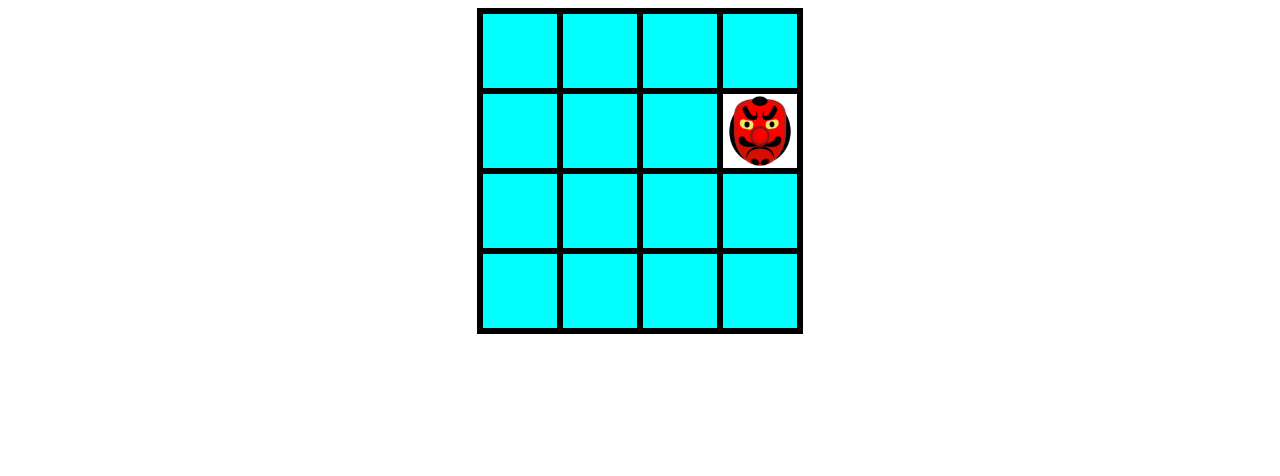
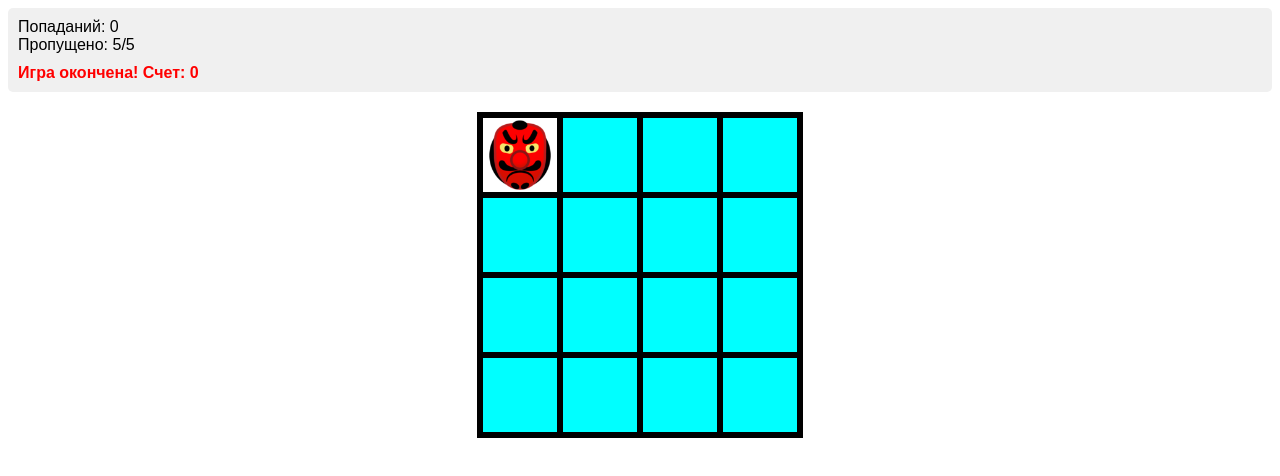
Before and after one commit to SBoyarkin/ahj-dom, a website built with webpack: page src/index.html in a window 1280 px wide. Built offline with nearby package versions, Linux system fonts and the light colour scheme.

Commit message:
Обновлен код, добавлен новый класс для счетчика

```diff
--- a/src/css/style.css
+++ b/src/css/style.css
@@ -30,3 +30,17 @@
   background-image: url("/src/img/img.png");
   background-size: cover;
 }
+
+.game-counter {
+  padding: 10px;
+  margin-bottom: 20px;
+  background: #f0f0f0;
+  border-radius: 5px;
+  font-family: Arial, sans-serif;
+}
+
+.game-over {
+  color: red;
+  font-weight: bold;
+  margin-top: 10px;
+}
--- a/src/js/app.js
+++ b/src/js/app.js
@@ -13,7 +13,7 @@ class Item {
 
   createActiveItem() {
     const items = document.querySelectorAll(".items");
-    if (items.length === 0) return;
+    if (items.length === 0) return false;
 
     let newPosition;
     do {
@@ -21,12 +21,17 @@ class Item {
     } while (newPosition === this.lastActiveIndex && items.length > 1);
 
     const active = document.querySelector(".active-item");
+    let wasMissed = false;
+
     if (active) {
       active.classList.remove("active-item");
+      wasMissed = true;
     }
 
     items[newPosition].classList.add("active-item");
     this.lastActiveIndex = newPosition;
+
+    return wasMissed;
   }
 
   _getRandomNumber(min, max) {
@@ -34,25 +39,79 @@ class Item {
   }
 }
 
+class GameCounter {
+  constructor(maxMisses = 5) {
+    this.hits = 0;
+    this.misses = 0;
+    this.maxMisses = maxMisses;
+    this.gameActive = true;
+    this.createCounterUI();
+  }
+
+  createCounterUI() {
+    this.counterElement = document.createElement("div");
+    this.counterElement.className = "game-counter";
+    this.counterElement.innerHTML = `
+      <div>Попаданий: <span class="hits">0</span></div>
+      <div>Пропущено: <span class="misses">0</span>/${this.maxMisses}</div>
+    `;
+    document.body.insertBefore(this.counterElement, document.body.firstChild);
+  }
+
+  incrementHit() {
+    if (!this.gameActive) return;
+    this.hits++;
+    this.misses = 0;
+    this.updateUI();
+  }
+
+  incrementMiss() {
+    if (!this.gameActive) return;
+    this.misses++;
+    this.updateUI();
+
+    if (this.misses >= this.maxMisses) {
+      this.endGame();
+    }
+  }
+
+  updateUI() {
+    this.counterElement.querySelector(".hits").textContent = this.hits;
+    this.counterElement.querySelector(".misses").textContent = this.misses;
+  }
+
+  endGame() {
+    this.gameActive = false;
+    const gameOverMsg = document.createElement("div");
+    gameOverMsg.className = "game-over";
+    gameOverMsg.textContent = `Игра окончена! Счет: ${this.hits}`;
+    this.counterElement.appendChild(gameOverMsg);
+  }
+}
+
 const mb = document.querySelector(".board");
-mb.addEventListener("click", (event) => {
-  if (event.target.classList.contains("active-item")) {
-    event.target.classList.remove("active-item");
-  }
-});
 const item = new Item(mb);
+const counter = new GameCounter();
 
 while (mb.children.length < 16) {
   item.createItem();
 }
 
-class Counter {
-  constructor(initialCount, gameOverCount) {
-    this.initialCount = initialCount;
-    this.gameOverCount = gameOverCount;
+mb.addEventListener("click", (event) => {
+  if (event.target.classList.contains("active-item")) {
+    event.target.classList.remove("active-item");
+    counter.incrementHit();
   }
-}
+});
 
-setInterval(() => {
-  item.createActiveItem();
+const gameInterval = setInterval(() => {
+  if (!counter.gameActive) {
+    clearInterval(gameInterval);
+    return;
+  }
+
+  const wasMissed = item.createActiveItem();
+  if (wasMissed) {
+    counter.incrementMiss();
+  }
 }, 1000);
```
